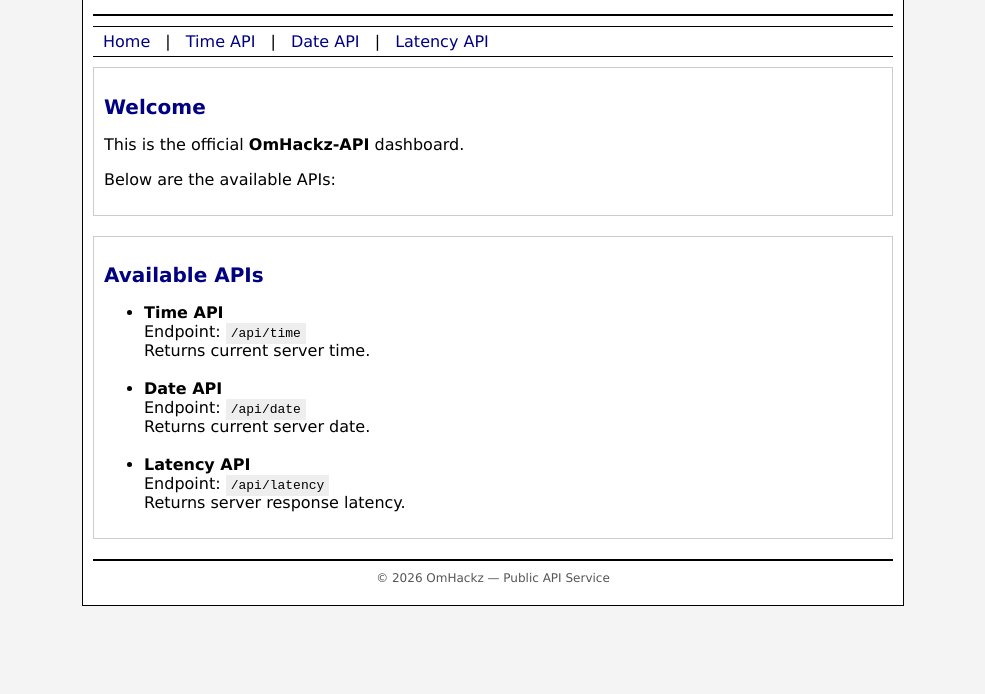
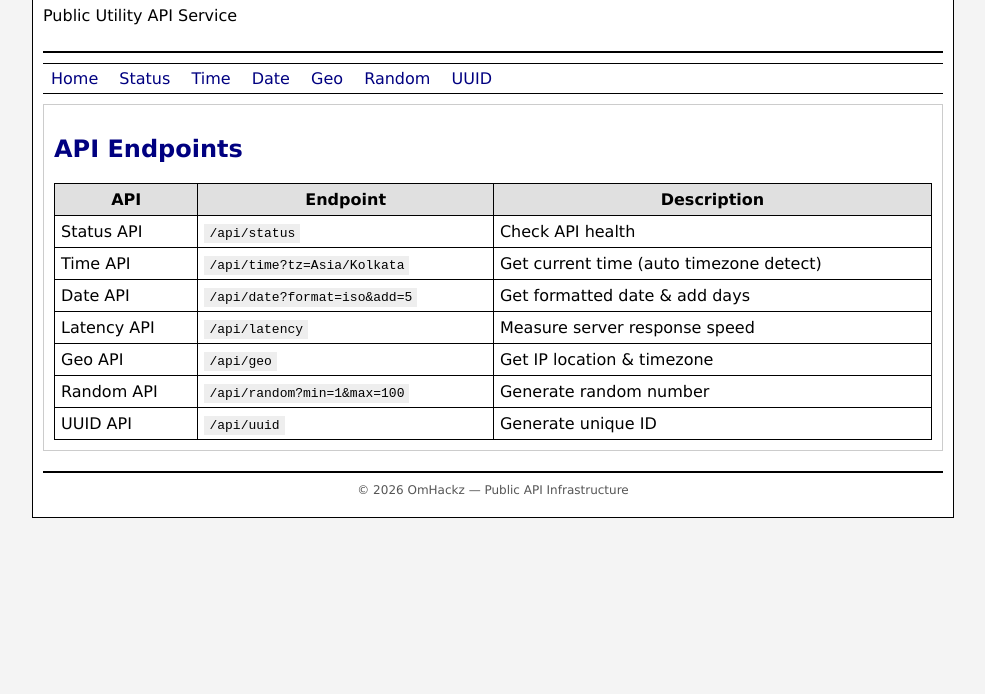
Before and after one commit to omhackz-alt/APi, a plain HTML site: page index.html in a window 1280 px wide. Shown: the part 106-800 px from the top of the page, without its empty margins (147-1132 px from the left). Drawn offline with Linux system fonts and the light colour scheme.

Commit message:
Update index.html

```diff
--- a/index.html
+++ b/index.html
@@ -13,7 +13,7 @@
   }
 
   .container {
-    width: 800px;
+    width: 900px;
     margin: 20px auto;
     border: 1px solid #000;
     padding: 10px;
@@ -26,11 +26,6 @@
     margin-bottom: 10px;
   }
 
-  header h1 {
-    margin: 0;
-    font-size: 24px;
-  }
-
   nav {
     margin: 10px 0;
     padding: 5px 0;
@@ -39,7 +34,7 @@
   }
 
   nav a {
-    margin: 0 10px;
+    margin: 0 8px;
     text-decoration: none;
     color: #000080;
   }
@@ -55,14 +50,26 @@
   }
 
   h2 {
-    font-size: 20px;
-    margin-bottom: 10px;
     color: #000080;
+  }
+
+  table {
+    width: 100%;
+    border-collapse: collapse;
+  }
+
+  th, td {
+    border: 1px solid #000;
+    padding: 6px;
+  }
+
+  th {
+    background-color: #e0e0e0;
   }
 
   code {
     background: #eee;
-    padding: 3px 5px;
+    padding: 2px 5px;
   }
 
   footer {
@@ -72,7 +79,6 @@
     border-top: 2px solid #000;
     color: #555;
   }
-
 </style>
 </head>
 <body>
@@ -80,47 +86,76 @@
 <div class="container">
   <header>
     <h1>OmHackz-API</h1>
-    <p>Simple Public Utility APIs</p>
+    <p>Public Utility API Service</p>
   </header>
 
   <nav>
-    <a href="/">Home</a> |
-    <a href="/api/time">Time API</a> |
-    <a href="/api/date">Date API</a> |
-    <a href="/api/latency">Latency API</a>
+    <a href="/">Home</a>
+    <a href="/api/status">Status</a>
+    <a href="/api/time">Time</a>
+    <a href="/api/date">Date</a>
+    <a href="/api/geo">Geo</a>
+    <a href="/api/random">Random</a>
+    <a href="/api/uuid">UUID</a>
   </nav>
 
   <section>
-    <h2>Welcome</h2>
-    <p>This is the official <strong>OmHackz-API</strong> dashboard.</p>
-    <p>Below are the available APIs:</p>
-  </section>
+    <h2>API Endpoints</h2>
 
-  <section>
-    <h2>Available APIs</h2>
-    <ul>
-      <li>
-        <strong>Time API</strong><br>
-        Endpoint: <code>/api/time</code><br>
-        Returns current server time.
-      </li>
-      <br>
-      <li>
-        <strong>Date API</strong><br>
-        Endpoint: <code>/api/date</code><br>
-        Returns current server date.
-      </li>
-      <br>
-      <li>
-        <strong>Latency API</strong><br>
-        Endpoint: <code>/api/latency</code><br>
-        Returns server response latency.
-      </li>
-    </ul>
+    <table>
+      <tr>
+        <th>API</th>
+        <th>Endpoint</th>
+        <th>Description</th>
+      </tr>
+
+      <tr>
+        <td>Status API</td>
+        <td><code>/api/status</code></td>
+        <td>Check API health</td>
+      </tr>
+
+      <tr>
+        <td>Time API</td>
+        <td><code>/api/time?tz=Asia/Kolkata</code></td>
+        <td>Get current time (auto timezone detect)</td>
+      </tr>
+
+      <tr>
+        <td>Date API</td>
+        <td><code>/api/date?format=iso&add=5</code></td>
+        <td>Get formatted date & add days</td>
+      </tr>
+
+      <tr>
+        <td>Latency API</td>
+        <td><code>/api/latency</code></td>
+        <td>Measure server response speed</td>
+      </tr>
+
+      <tr>
+        <td>Geo API</td>
+        <td><code>/api/geo</code></td>
+        <td>Get IP location & timezone</td>
+      </tr>
+
+      <tr>
+        <td>Random API</td>
+        <td><code>/api/random?min=1&max=100</code></td>
+        <td>Generate random number</td>
+      </tr>
+
+      <tr>
+        <td>UUID API</td>
+        <td><code>/api/uuid</code></td>
+        <td>Generate unique ID</td>
+      </tr>
+
+    </table>
   </section>
 
   <footer>
-    © 2026 OmHackz — Public API Service
+    © 2026 OmHackz — Public API Infrastructure
   </footer>
 </div>
 
```
